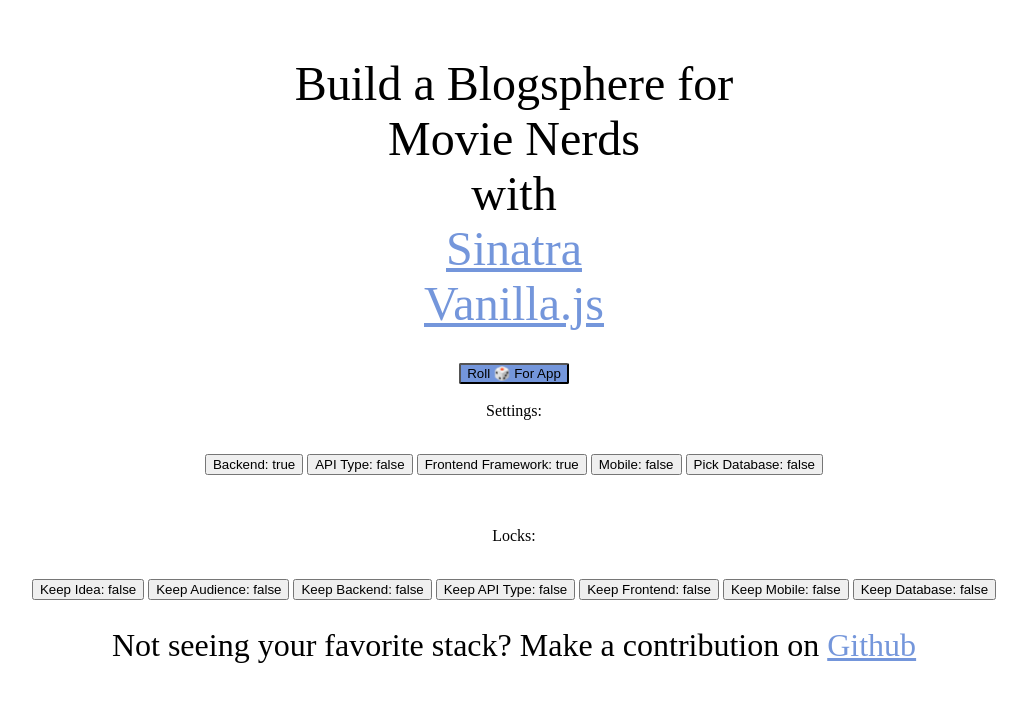
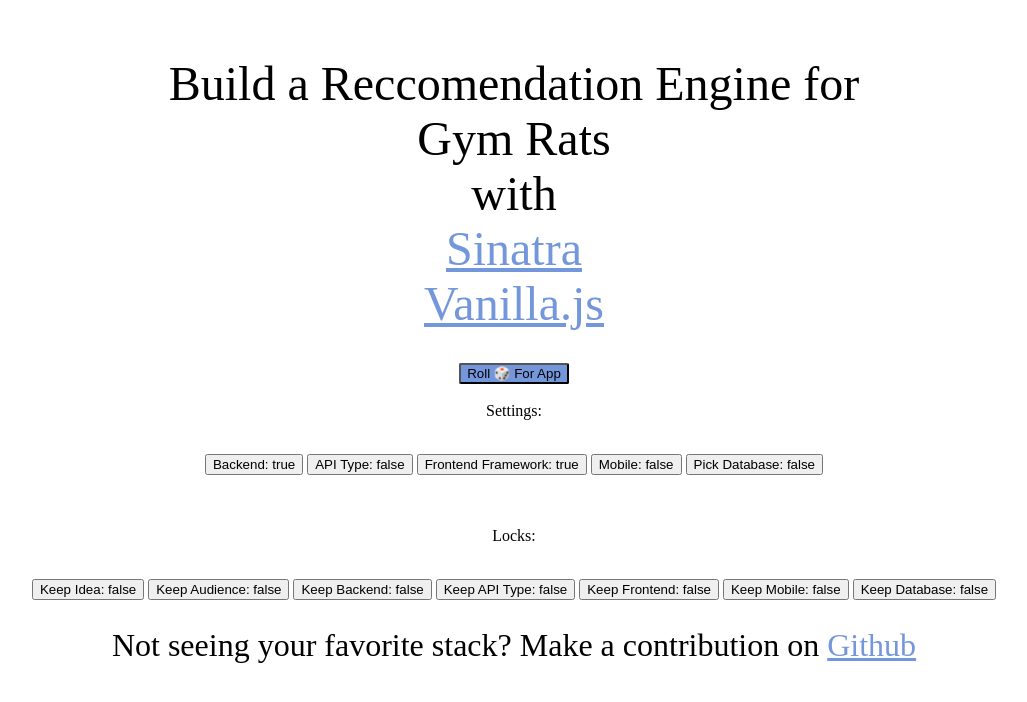
Before and after one commit to jottenlips/stack-dice, a Svelte app: page / in a window 1280 px wide. Shown: the top 702 px of the page, without its empty margins (126-1153 px from the left). Built offline with nearby package versions, Linux system fonts and the light colour scheme; the HTML template or start-up script is replaced by a standard one.

Commit message:
publish more options

```diff
--- a/src/main.js
+++ b/src/main.js
@@ -3,13 +3,13 @@
 const app = new App({
     target: document.body,
     props: {
-        database: ['PostgreSQL', "MongoDB", 'DynamoDB', 'MySQL', 'Neo4j', 'Redis', "SQLite", "MariaDB", "Microsoft SQL Server", "Elasticsearch"],
+        database: ['PostgreSQL', "MongoDB", 'DynamoDB', 'MySQL', 'Neo4j', 'Redis', "SQLite", "MariaDB", "Microsoft SQL Server", "Elasticsearch", "Firebase"],
         backend: ['Ruby on Rails', 'Django', 'Serverless Cloud', 'Meteor', 'Flask', 'Sinatra', 'FastAPI', 'Supabase', 'Laravel', "Express", "Koa", "Spring", "ASP.NET", "Serverless"],
         api: ['GraphQL', 'REST'],
         frontend: ['React', 'Svelte', 'Vue', 'Vanilla.js', "Electron", "Next.js", "Preact", 'Rescript', 'ReasonReact', "Elm", "Ink"],
         mobile: ['React Native', 'Flutter', 'Kotlin Multiplatform', 'Swift/Xcode', 'Java/Android Studio', 'PWA', "Expo"],
-        ideas: ['Chat App', 'Game', 'Schedule App', 'Marketplace', "Blogsphere", "Map Application", 'Reccomendation Engine', 'Bulletin Board', 'Edu-tainment Platform', "Command Line Interface", "Twitter Bot", "Twilio Bot", "Reddit Bot", "Media Player", "RPG Game", "Musical Instrument", "Kanban Board", "Email Organizer", "Avatar Generator", "Content Management System", "Massively multiplayer online game", "Sidescroller Game", "Data Visualization Dashboard", "Swipe Left/Right App", "Habit Tracker", "Search Engine"],
-        audiences: ['Cat Owners', 'Coffee Addicts', 'Cooks', 'Book Lovers', 'Board Game Enthusiast', 'Movie Nerds', 'Gym Rats', 'Skaters', "Car Lovers", "Gamers", "Gardeners", "Metal Workers", "Animal Rights Activists", "Remote Learning", "Rock Climbers", "Dog Trainers", "Personal Trainers", "Pokemon Trainers", "Arborists", "Wookies", "Grateful Dead Heads", "Electronic Musicians", "Lego Builders", "Artists", "Painters", "Javascript Developers", "Web Developers", "Mobile Developers", "VSCode Users", "Music Festival Goers", "Hair Stylists", "Doctors", "Data Scientists", "Data Analysts", "Fast Food Junkies", "Insomniacs", "Cyclists", "Families", "Vegans", "Snowboarders", "Tennis Players", "Indie Musicians", "Weight Lifters", "Home Aqauriums", "Recipes", "Home Decorators", "Landscape Architects", "Beer Drinkers", "Wine Snobs", "Car Maintenance"]
+        ideas: ['Chat App', 'Game', 'Schedule App', 'Marketplace', "Blogsphere", "Map Application", 'Reccomendation Engine', 'Bulletin Board', 'Edu-tainment Platform', "Command Line Interface", "Twitter Bot", "Twilio Bot", "Reddit Bot", "Media Player", "RPG Game", "Musical Instrument", "Kanban Board", "Email Organizer", "Avatar Generator", "Content Management System", "Massively multiplayer online game", "Sidescroller Game", "Data Visualization Dashboard", "Swipe Left/Right App", "Habit Tracker", "Search Engine", "Static Site Generator", "Video Chat Site", "Scoreboard", "Reminder App", "Neopets Clone", "Picture Sharing Site", "Stock Photo Search", "Stock Music Search", "Stock Video Search", "VR App"],
+        audiences: ['Cat Owners', 'Coffee Addicts', 'Cooks', 'Book Lovers', 'Board Game Enthusiast', 'Movie Nerds', 'Gym Rats', 'Skaters', "Car Lovers", "Gamers", "Gardeners", "Metal Workers", "Animal Rights Activists", "Remote Learning", "Rock Climbers", "Dog Trainers", "Personal Trainers", "Pokemon Trainers", "Arborists", "Wookies", "Grateful Dead Heads", "Electronic Musicians", "Lego Builders", "Artists", "Painters", "Javascript Developers", "Web Developers", "Mobile Developers", "VSCode Users", "Music Festival Goers", "Hair Stylists", "Doctors", "Data Scientists", "Data Analysts", "Fast Food Junkies", "Insomniacs", "Cyclists", "Families", "Vegans", "Snowboarders", "Tennis Players", "Indie Musicians", "Weight Lifters", "Home Aqauriums", "Recipes", "Home Decorators", "Landscape Architects", "Beer Drinkers", "Wine Snobs", "Car Maintenance", "Youtube Creators", "Social Media Influencers", "Thrift Stores", "Popup Shops", "Farmers Markets", "Indoor Plant Fanatic", "Comic Book Fan", "Astronomers"]
     }
 });
 
```
Also changed, not shown: 2 other files (tests, documents, lock files or other folders).
